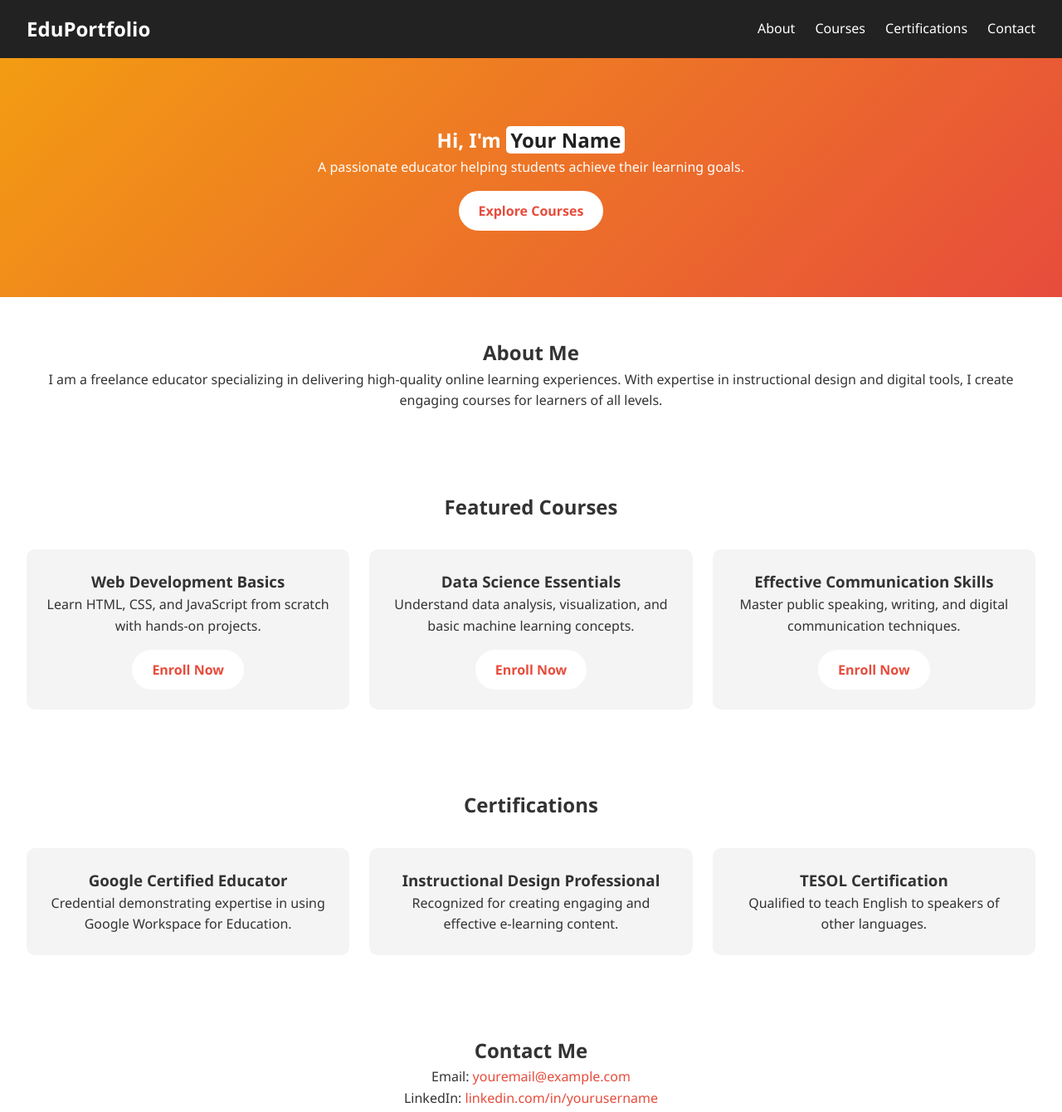
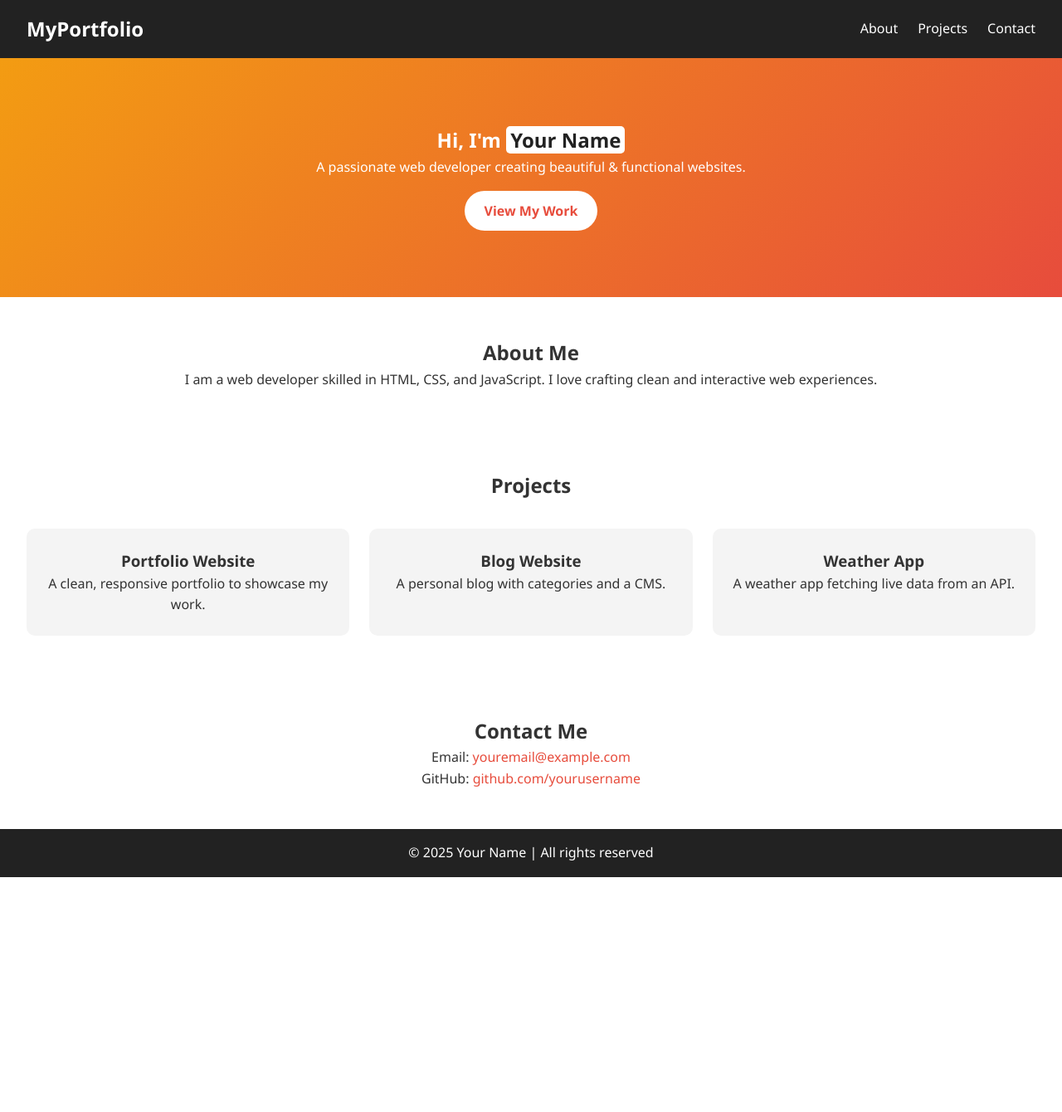
Before and after one commit to Raj-Patkar/ccl_exp3, a plain HTML site: page index.html in a window 1280 px wide. Shown: the top 1340 px of the page at 83% size. After the commit the page ends 1057 px from the top, so only its background shows below. Drawn offline with Linux system fonts and the light colour scheme.

Commit message:
Update index.html

```diff
--- a/index.html
+++ b/index.html
@@ -3,17 +3,16 @@
 <head>
     <meta charset="UTF-8">
     <meta name="viewport" content="width=device-width, initial-scale=1.0">
-    <title>Educator Portfolio</title>
+    <title>My Portfolio</title>
     <link rel="stylesheet" href="style.css">
 </head>
 <body>
     <header>
         <nav>
-            <h1 class="logo">EduPortfolio</h1>
+            <h1 class="logo">MyPortfolio</h1>
             <ul>
                 <li><a href="#about">About</a></li>
-                <li><a href="#courses">Courses</a></li>
-                <li><a href="#certifications">Certifications</a></li>
+                <li><a href="#projects">Projects</a></li>
                 <li><a href="#contact">Contact</a></li>
             </ul>
         </nav>
@@ -22,54 +21,33 @@
     <section class="hero">
         <div class="hero-text">
             <h2>Hi, I'm <span>Your Name</span></h2>
-            <p>A passionate educator helping students achieve their learning goals.</p>
-            <a href="#courses" class="btn">Explore Courses</a>
+            <p>A passionate web developer creating beautiful & functional websites.</p>
+            <a href="#projects" class="btn">View My Work</a>
         </div>
     </section>
 
     <section id="about" class="about">
         <h2>About Me</h2>
         <p>
-            I am a freelance educator specializing in delivering high-quality online learning experiences.
-            With expertise in instructional design and digital tools, I create engaging courses for learners of all levels.
+            I am a web developer skilled in HTML, CSS, and JavaScript.
+            I love crafting clean and interactive web experiences.
         </p>
     </section>
 
-    <section id="courses" class="projects">
-        <h2>Featured Courses</h2>
+    <section id="projects" class="projects">
+        <h2>Projects</h2>
         <div class="project-list">
             <div class="project-card">
-                <h3>Web Development Basics</h3>
-                <p>Learn HTML, CSS, and JavaScript from scratch with hands-on projects.</p>
-                <a href="https://example.com/enroll/webdev" class="btn">Enroll Now</a>
+                <h3>Portfolio Website</h3>
+                <p>A clean, responsive portfolio to showcase my work.</p>
             </div>
             <div class="project-card">
-                <h3>Data Science Essentials</h3>
-                <p>Understand data analysis, visualization, and basic machine learning concepts.</p>
-                <a href="https://example.com/enroll/datasci" class="btn">Enroll Now</a>
+                <h3>Blog Website</h3>
+                <p>A personal blog with categories and a CMS.</p>
             </div>
             <div class="project-card">
-                <h3>Effective Communication Skills</h3>
-                <p>Master public speaking, writing, and digital communication techniques.</p>
-                <a href="https://example.com/enroll/communication" class="btn">Enroll Now</a>
-            </div>
-        </div>
-    </section>
-
-    <section id="certifications" class="projects">
-        <h2>Certifications</h2>
-        <div class="project-list">
-            <div class="project-card">
-                <h3>Google Certified Educator</h3>
-                <p>Credential demonstrating expertise in using Google Workspace for Education.</p>
-            </div>
-            <div class="project-card">
-                <h3>Instructional Design Professional</h3>
-                <p>Recognized for creating engaging and effective e-learning content.</p>
-            </div>
-            <div class="project-card">
-                <h3>TESOL Certification</h3>
-                <p>Qualified to teach English to speakers of other languages.</p>
+                <h3>Weather App</h3>
+                <p>A weather app fetching live data from an API.</p>
             </div>
         </div>
     </section>
@@ -77,7 +55,7 @@
     <section id="contact" class="contact">
         <h2>Contact Me</h2>
         <p>Email: <a href="mailto:youremail@example.com">youremail@example.com</a></p>
-        <p>LinkedIn: <a href="https://linkedin.com/in/yourusername" target="_blank">linkedin.com/in/yourusername</a></p>
+        <p>GitHub: <a href="https://github.com/yourusername" target="_blank">github.com/yourusername</a></p>
     </section>
 
     <footer>
```
